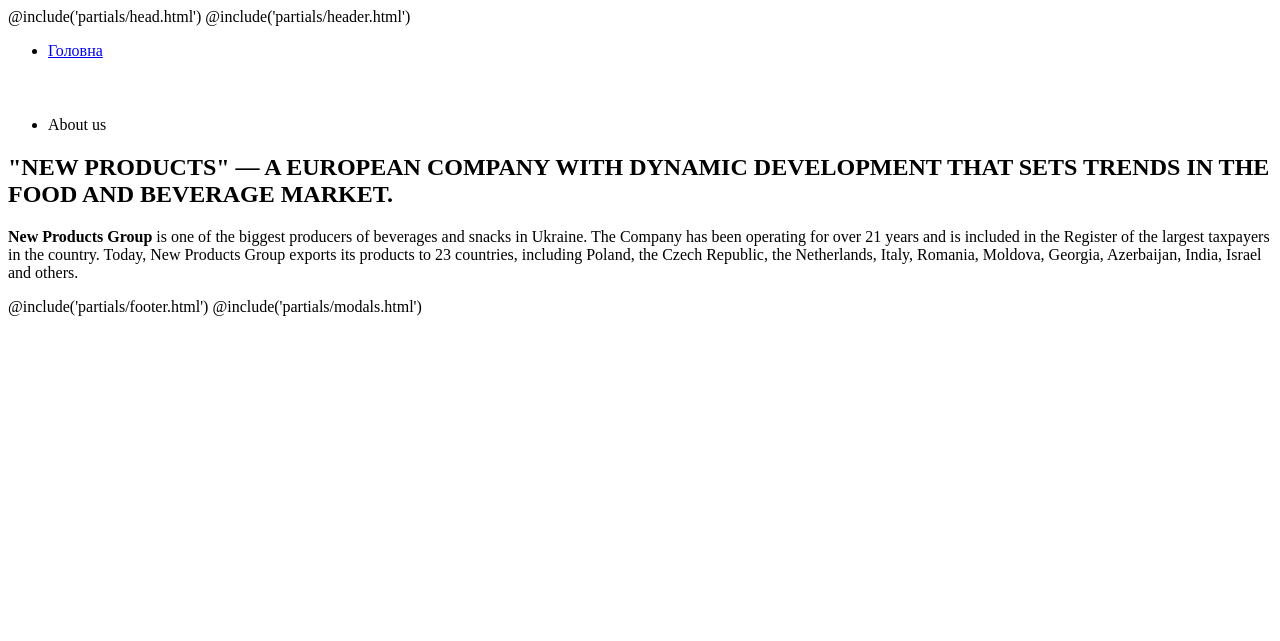
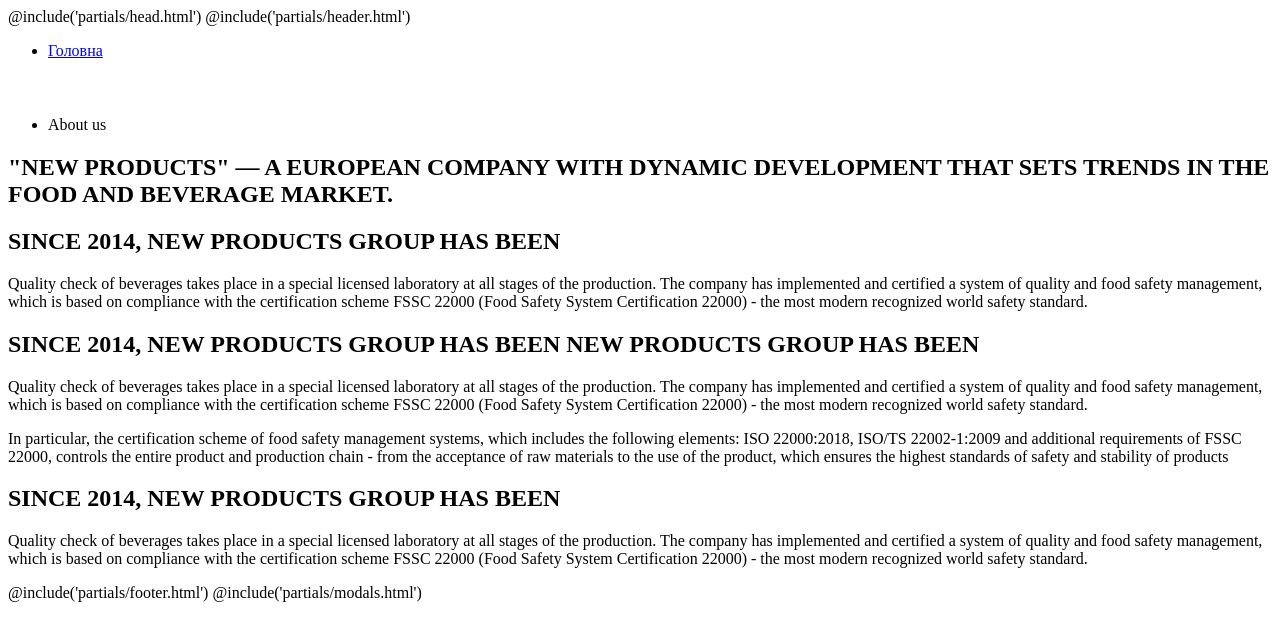
Before and after one commit to RomanTvrdhlb/Zavod, a PHP site: page /about-us.html in a window 1280 px wide. Shown: the top 641 px of the page. Run offline with PHP 8.4, Linux system fonts and the light colour scheme.

Commit message:
add adaptive for stages of development and about

```diff
--- a/source/about-us.html
+++ b/source/about-us.html
@@ -20,13 +20,26 @@
           <li class="breadcrumbs__item" aria-current="page"><p>About us</p></li>
         </ul>
 
-        <div class="block-section__wrapp">
-          <h1 class="block-section__title">"NEW PRODUCTS" — A EUROPEAN COMPANY WITH DYNAMIC DEVELOPMENT THAT SETS TRENDS IN THE FOOD AND BEVERAGE MARKET.</h1>
+        <div class="block-section__content">
+          <h1>"NEW PRODUCTS" — A EUROPEAN COMPANY WITH DYNAMIC DEVELOPMENT THAT SETS TRENDS IN THE FOOD AND BEVERAGE MARKET.</h1>
 
-          <div class="block-section__text">
-            <p><b>New Products Group</b> is one of the biggest producers of beverages and snacks in Ukraine. The Company has been operating for over 21 years and is included in the Register of the largest taxpayers in the country.
-            Today, New Products Group exports its products to 23 countries, including Poland, the Czech Republic, the Netherlands, Italy, Romania, Moldova, Georgia, Azerbaijan, India, Israel and others.</p>
-          </div>
+          <h2>SINCE 2014, NEW PRODUCTS GROUP HAS BEEN</h2>
+
+          <p>Quality check of beverages takes place in a special licensed laboratory at all stages of the production. The company has implemented and certified a system of quality and food safety management, which is based on compliance with the certification scheme FSSC 22000 (Food Safety System Certification 22000) - the most modern recognized world safety standard.
+          </p>
+
+          <h2>SINCE 2014, NEW PRODUCTS GROUP HAS BEEN NEW PRODUCTS GROUP HAS BEEN</h2>
+
+          <p>Quality check of beverages takes place in a special licensed laboratory at all stages of the production. The company has implemented and certified a system of quality and food safety management, which is based on compliance with the certification scheme FSSC 22000 (Food Safety System Certification 22000) - the most modern recognized world safety standard.
+          </p>
+
+          <p>In particular, the certification scheme of food safety management systems, which includes the following elements: ISO 22000:2018, ISO/TS 22002-1:2009 and additional requirements of FSSC 22000, controls the entire product and production chain - from the acceptance of raw materials to the use of the product, which ensures the highest standards of safety and stability of products
+          </p>
+
+          <h2>SINCE 2014, NEW PRODUCTS GROUP HAS BEEN</h2>
+
+          <p>Quality check of beverages takes place in a special licensed laboratory at all stages of the production. The company has implemented and certified a system of quality and food safety management, which is based on compliance with the certification scheme FSSC 22000 (Food Safety System Certification 22000) - the most modern recognized world safety standard.
+          </p>
         </div>
       </div>
     </section>
--- a/source/index.html
+++ b/source/index.html
@@ -128,6 +128,7 @@
 
           <div class="hero-section__top">
             <h1 class="hero-section__title">“nEW PRODUCTS”</h1>
+
             <a href="/catalog.html" class="main-link main-link--small">
               <span class="main-link__arrow">
                 <svg width='66' height='58'>
```
Also changed, not shown: source/partials/footer.html (+10 -4 lines), source/scss/blocks/sections/_block-section.scss (+13 -12 lines), source/stages-of-development.html (+6 -8 lines).
